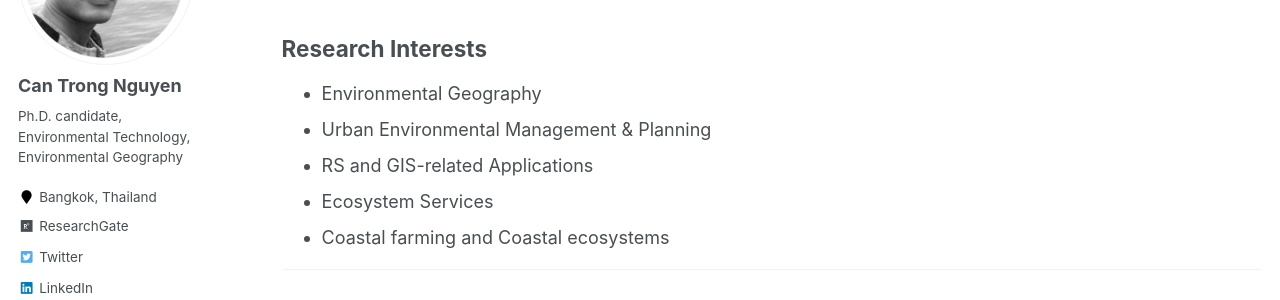
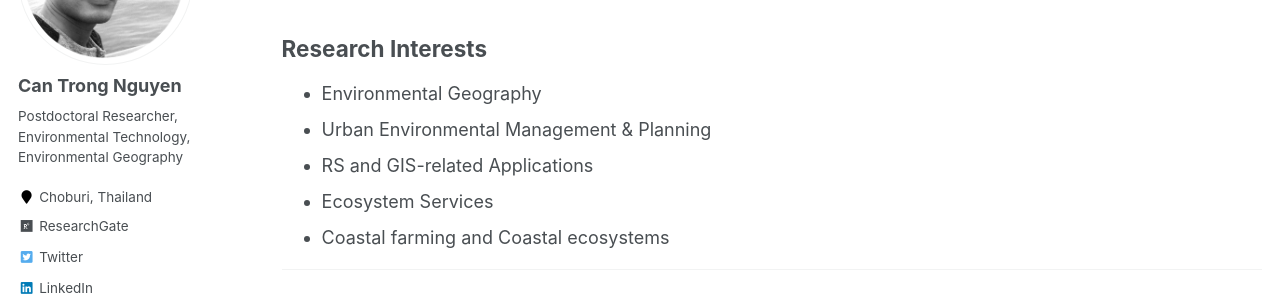
Before and after one commit to canng/oldsite, a Jekyll site: the page built from _pages/cv.md, in a window 1280 px wide. Shown: the part 226-526 px from the top of the page. Built offline with Jekyll 4.4.1, drawn with Linux system fonts in a browser that asks for light colours; some web fonts are replaced.

Commit message:
update new workplaces

```diff
--- a/_config.yml
+++ b/_config.yml
@@ -85,8 +85,8 @@ analytics:
 author:
   name             : "Can Trong Nguyen"
   avatar           : "Profile_BW.png"
-  bio              : "Ph.D. candidate, Environmental Technology, Environmental Geography"
-  location         : "Bangkok, Thailand"
+  bio              : "Postdoctoral Researcher, Environmental Technology, Environmental Geography"
+  location         : "Choburi, Thailand"
   employer         :
   pubmed           :
   googlescholar    :  "https://scholar.google.com/citations?user=oUX6rbQAAAAJ&hl=vi&authuser=1"
--- a/_pages/cv.md
+++ b/_pages/cv.md
@@ -9,7 +9,7 @@ redirect_from:
 
 {% include base_path %}
 
-<< My full CV can be found out [here](/files/pdfs/Can.T.Nguyen_CV_2022.pdf) >>
+<< My full CV can be found out [here](/files/pdfs/Can.T.Nguyen_CV_2022-PSU.pdf) >>
 
 <hr>
 
```
Also changed, not shown: 4 other files.
